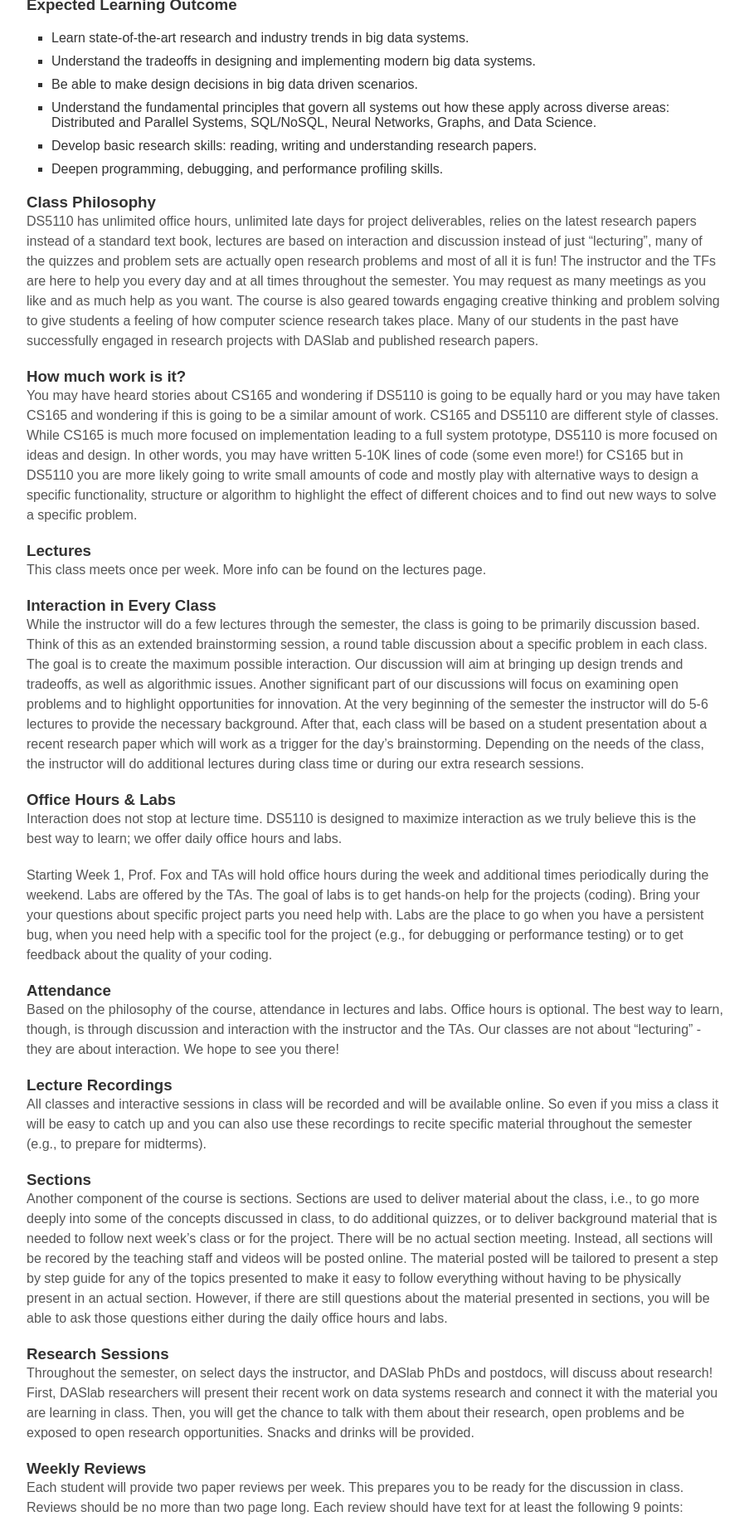
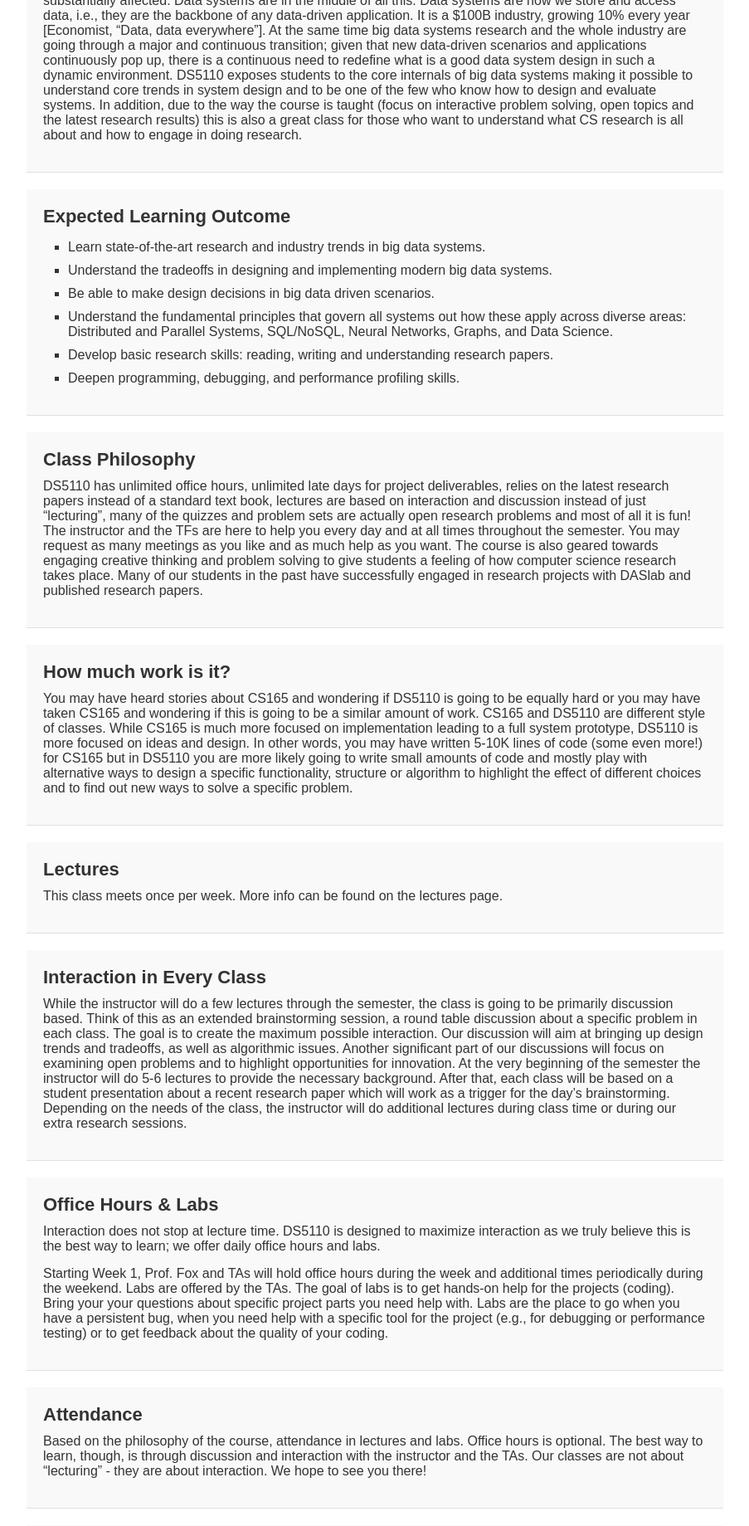
Before and after one commit to UVA-MLSys/Big-Data-Systems, a PHP site: page /headers/syllabus.html in a window 1280 px wide. Shown: the part 1520-3359 px from the top of the page at 83% size, without its empty margins (328-1231 px from the left). Run offline with PHP 8.4, Linux system fonts and the light colour scheme.

Commit message:
fullnavbarfunctionalitysylpage

```diff
--- a/headers/syllabus.html
+++ b/headers/syllabus.html
@@ -69,7 +84,8 @@
                     DS5110 exposes students to the core internals of big data systems making it possible to understand core trends in system design and to be one of the few who know how to design and evaluate systems. In addition, due to the way the course is taught (focus on interactive problem solving, open topics and the latest research results) this is also a great class for those who want to understand what CS research is all about and how to engage in doing research.
                 </p>
             </div>
-            <div id="learning-outcome">
+            <span class="anchor" id = "learning-outcome"></span>
+            <div>
                 <h3>Expected Learning Outcome</h3>
                 <p>
                     <ul style="list-style-type:square">
@@ -113,7 +129,8 @@
                     At the very beginning of the semester the instructor will do 5-6 lectures to provide the necessary background. After that, each class will be based on a student presentation about a recent research paper which will work as a trigger for the day’s brainstorming. Depending on the needs of the class, the instructor will do additional lectures during class time or during our extra research sessions.
                 </p>
             </div>
-            <div id="oh-lab">
+            <span class="anchor" id = "oh-lab"></span>
+            <div>
                 <h3>Office Hours & Labs</h3>
                 <p>
                     Interaction does not stop at lecture time. DS5110 is designed to maximize interaction as we truly believe this is the best way to learn; we offer daily office hours and labs.
@@ -122,31 +139,35 @@
                     Starting Week 1, Prof. Fox and TAs will hold office hours during the week and additional  times periodically during the weekend. Labs are offered by the TAs. The goal of labs is to get hands-on help for the projects (coding). Bring your your questions about specific project parts you need help with. Labs are the place to go when you have a persistent bug, when you need help with a specific tool for the project (e.g., for debugging or performance testing) or to get feedback about the quality of your coding.
                 </p>
             </div>
-            <div id="attendance">
+            <span class="anchor" id = "attendance"></span>
+            <div>
                 <h3>Attendance</h3>
                 <p>
                     Based on the philosophy of the course, attendance in lectures and labs. Office hours is optional. The best way to learn, though, is through discussion and interaction with the instructor and the TAs. Our classes are not about “lecturing” - they are about interaction. We hope to see you there!
                 </p>
             </div>
-            <div id="recordings">
+            <span class="anchor" id = "recordings"></span>
+            <div>
                 <h3>Lecture Recordings</h3>
                 <p>
                     All classes and interactive sessions in class will be recorded and will be available online. So even if you miss a class it will be easy to catch up and you can also use these recordings to recite specific material throughout the semester (e.g., to prepare for midterms).
                 </p>
             </div>
-            <div id="sections">
+            <span class="anchor" id = "sections"></span>
+            <div>
                 <h3>Sections</h3>
                 <p>
                     Another component of the course is sections. Sections are used to deliver material about the class, i.e., to go more deeply into some of the concepts discussed in class, to do additional quizzes, or to deliver background material that is needed to follow next week’s class or for the project. There will be no actual section meeting. Instead, all sections will be recored by the teaching staff and videos will be posted online. The material posted will be tailored to present a step by step guide for any of the topics presented to make it easy to follow everything without having to be physically present in an actual section. However, if there are still questions about the material presented in sections, you will be able to ask those questions either during the daily office hours and labs.
                 </p>
             </div>
-            <div id="research">
+            <span class="anchor" id = "research"></span>
                 <h3>Research Sessions</h3>
                 <p>
                     Throughout the semester, on select days the instructor, and DASlab PhDs and postdocs, will discuss about research! First, DASlab researchers will present their recent work on data systems research and connect it with the material you are learning in class. Then, you will get the chance to talk with them about their research, open problems and be exposed to open research opportunities. Snacks and drinks will be provided.
                 </p>
             </div>
-            <div id="weekly-reviews">
+            <span class="anchor" id = "weekly-reviews"></span>
+            <div>
                 <h3>Weekly Reviews</h3>
                 <p>
                     Each student will provide two paper reviews per week. This prepares you to be ready for the discussion in class. Reviews should be no more than two page long.
--- a/style.css
+++ b/style.css
@@ -12,22 +12,26 @@ body {
 }
 
 /* Improved spacing for main content */
+/* Improved spacing for main content */
 .main-content {
     padding: 20px 40px;  /* Add padding for inner spacing */
 }
 
-.main-content h2 {
-    margin-top: 20px;
-    margin-bottom: 15px;
-    font-size: 24px;
-    color: #333;
+.main-content div {
+    padding: 20px;
+    margin-bottom: 20px;
+    border-bottom: 1px solid #e0e0e0; /* subtle bottom border */
+    background-color: #f9f9f9; /* light background for each section */
 }
 
-.main-content p {
-    margin-bottom: 20px;
-    font-size: 16px;
-    line-height: 1.5;
-    color: #555;
+.main-content h3 {
+    color: #333;
+    margin-bottom: 10px;
+    font-size: 22px; /* larger font size for titles */
+}
+
+.main-content p, .main-content ul {
+    margin-bottom: 15px; /* more space after paragraphs and lists */
 }
 
 .main-content ul {
@@ -152,6 +156,7 @@ body {
 }
 
 /* Dropdown Styles */
+
 .dropdown {
     position: relative;
     display: inline-block;
@@ -194,3 +199,11 @@ body {
     content: ' ▼';
     font-size: 12px; /* Smaller arrow */
 }
+
+
+.anchor {
+    display: block;
+    position: relative;
+    top: -70px; /* Height of your fixed header */
+    visibility: hidden;
+}
```
Also changed, not shown: other parts of headers/syllabus.html (+38 -12 lines).
